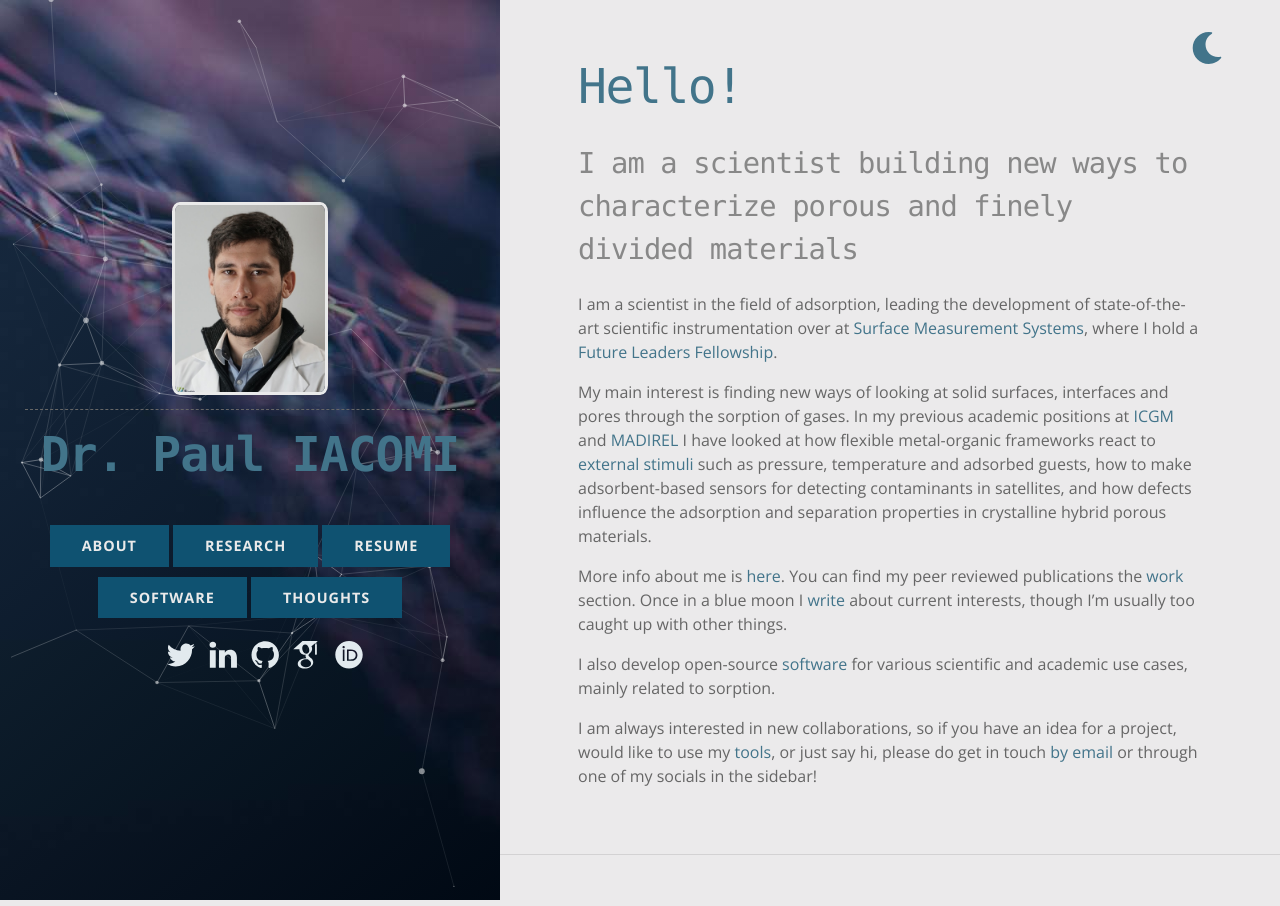
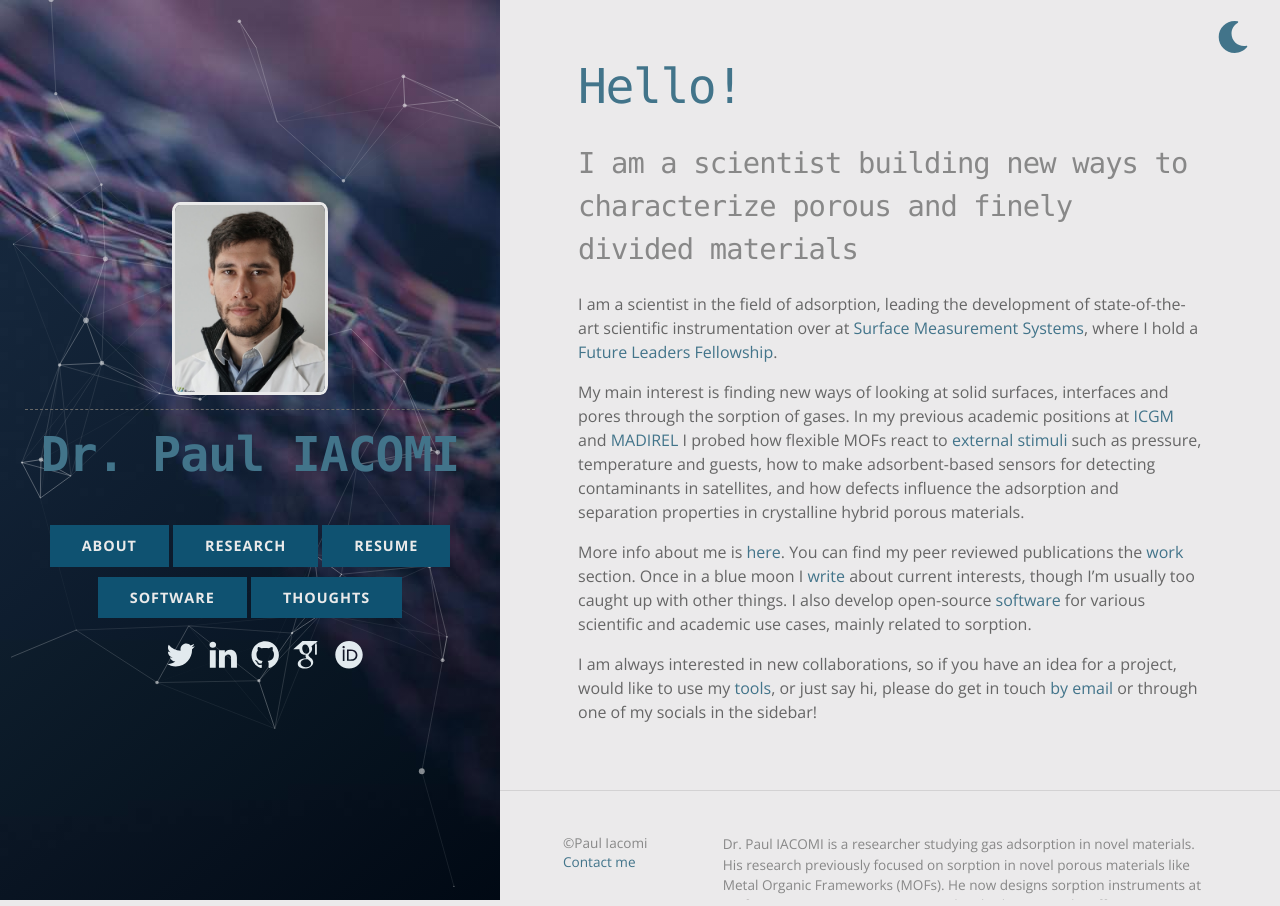
Before and after one commit to pauliacomi/pauliacomi.github.com, a Jekyll site: the page built from _pages/index.md, in a window 1280 px wide. Built offline with Jekyll 4.4.1, drawn with Linux system fonts in a browser that asks for light colours.

Commit message:
fix: pos #7

```diff
--- a/_includes/header.html
+++ b/_includes/header.html
@@ -2,12 +2,12 @@
     <div id="particles-js"></div>
     <!-- Light switch -->
     <div class="color-mode__header">
-        <button class="btn color-mode__btn light--hidden">
+        <button class="color-mode__btn light--hidden">
             <svg class="svg-icon">
                 <use href="{{ '/assets/icons.svg#sun' | relative_url }}" />
             </svg>
         </button>
-        <button class="btn color-mode__btn dark--hidden">
+        <button class="color-mode__btn dark--hidden">
             <svg class="svg-icon">
                 <use href="{{ '/assets/icons.svg#moon' | relative_url }}" />
             </svg>
--- a/_pages/index.md
+++ b/_pages/index.md
@@ -17,19 +17,18 @@
 My main interest is finding new ways of looking at solid surfaces, interfaces
 and pores through the sorption of gases. In my previous academic positions at
 [ICGM](https://www.icgm.fr) and [MADIREL](http://madirel.univ-amu.fr/node/99) I
-have looked at how flexible metal-organic frameworks react to
+probed how flexible MOFs react to
 [external](https://anr.fr/Project-ANR-17-CE29-0003)
-[stimuli](http://www.anr.fr/Project-ANR-17-CE08-0048) such as pressure,
-temperature and adsorbed guests, how to make adsorbent-based sensors for
-detecting contaminants in satellites, and how defects influence the adsorption
-and separation properties in crystalline hybrid porous materials.
+[stimuli](https://anr.fr/Project-ANR-17-CE08-0048) such as pressure, temperature
+and guests, how to make adsorbent-based sensors for detecting contaminants in
+satellites, and how defects influence the adsorption and separation properties
+in crystalline hybrid porous materials.
 
 More info about me is [here](/about). You can find my peer reviewed publications
 the [work](/academic) section. Once in a blue moon I [write](/posts) about
-current interests, though I'm usually too caught up with other things.
-
-I also develop open-source [software](/software) for various scientific and
-academic use cases, mainly related to sorption.
+current interests, though I'm usually too caught up with other things. I also
+develop open-source [software](/software) for various scientific and academic
+use cases, mainly related to sorption.
 
 I am always interested in new collaborations, so if you have an idea for a
 project, would like to use my [tools](/software), or just say hi, please do get
--- a/_sass/main.scss
+++ b/_sass/main.scss
@@ -212,6 +212,8 @@
 }
 
 .color-mode__btn {
+  border: none;
+  border-radius: 0;
   background: transparent;
   color: var(--icon-color-inverted);
   transition: transform 0.25s;
@@ -221,7 +223,7 @@
   }
 
   @include small {
-    color: var(--icon-color);
+    color: var(--icon-color-inverted);
   }
 }
 
```
